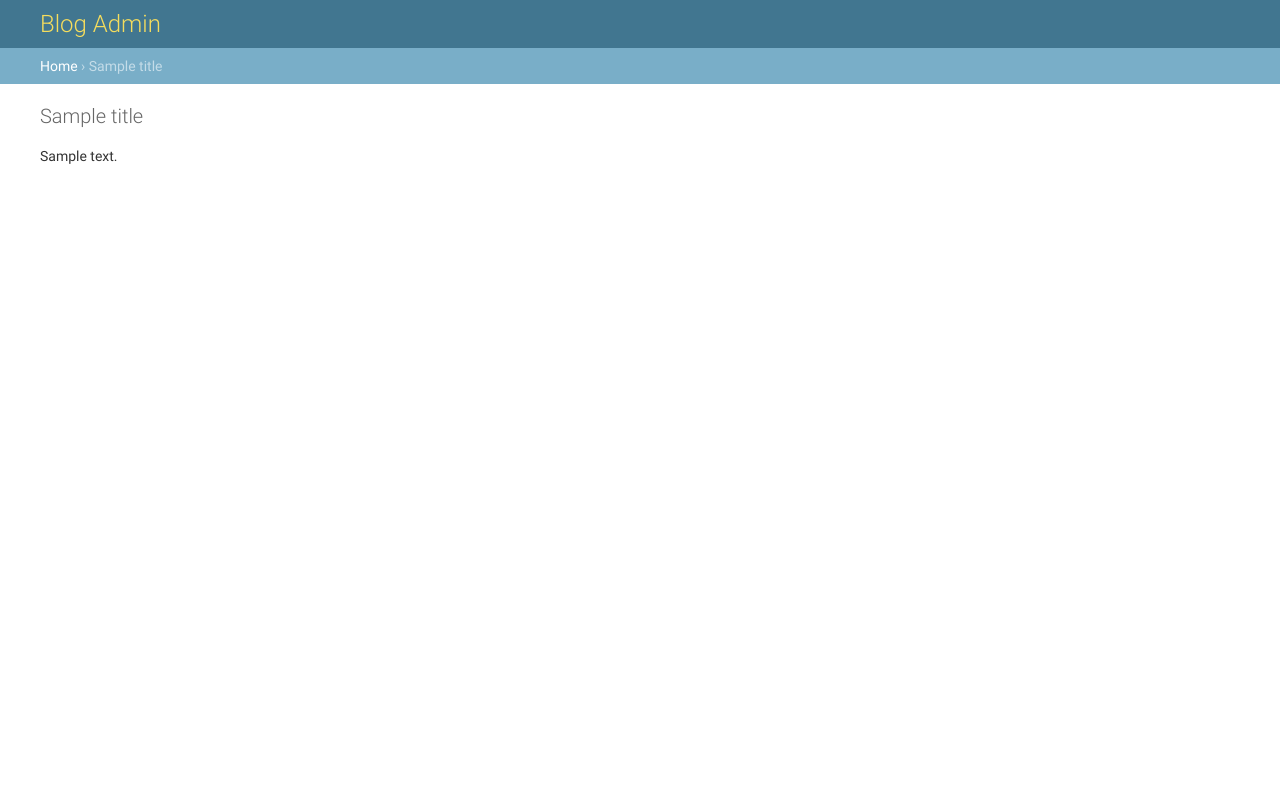
After one commit to leethen3rd/webBlog, a Django app: template templates/admin/base_site.html in a window 1280 px wide. The commit adds this page. Run offline with Django 3.2, Linux system fonts and the light colour scheme; the template is opened without the code that fills it: most values are stand-ins (such as "Sample title", 1, 10 or a date in 2020).

```diff
--- a/blog/static/blog/css/main.css
+++ b/blog/static/blog/main.css
@@ -4,11 +4,6 @@
 }
 #mainHeader p {
   font-family: 'Roboto', sans-serif;
-}
-body {
-  background: #fafafa;
-  color: #333333;
-  margin-top: 5rem;
 }
 
 .content-section {
--- a/blog/templates/blog/base.html
+++ b/blog/templates/blog/base.html
@@ -68,7 +68,7 @@
       >
         <ul class="navbar-nav">
           <li class="nav-item m-1">
-            <a class="nav-link" href="/admin"
+            <a class="nav-link" href="{% url 'admin:index' %}"
               ><i class="far fa-user fa-lg"></i>&nbsp &nbsp Login</a
             >
           </li>
--- /dev/null
+++ b/templates/admin/base_site.html
@@ -0,0 +1,6 @@
+{% extends "admin/base.html" %} {% block title %}{{ title }} | {{
+site_title|default:_('Django site admin') }}{% endblock %} {% block branding %}
+<h1 id="site-name">
+  <a href="{% url 'admin:index' %}">Blog Admin</a>
+</h1>
+{% endblock %} {% block nav-global %}{% endblock %}
--- a/webBlog/urls.py
+++ b/webBlog/urls.py
@@ -19,4 +19,5 @@ from django.urls import path, include
 urlpatterns = [
     path('admin/', admin.site.urls),
     path('', include('blog.urls')),
+    path('summernote/', include('django_summernote.urls')),
 ]
```
Also changed, not shown: blog/admin.py (+7 -1 lines), webBlog/settings.py (+7 -1 lines), 1 other file.
